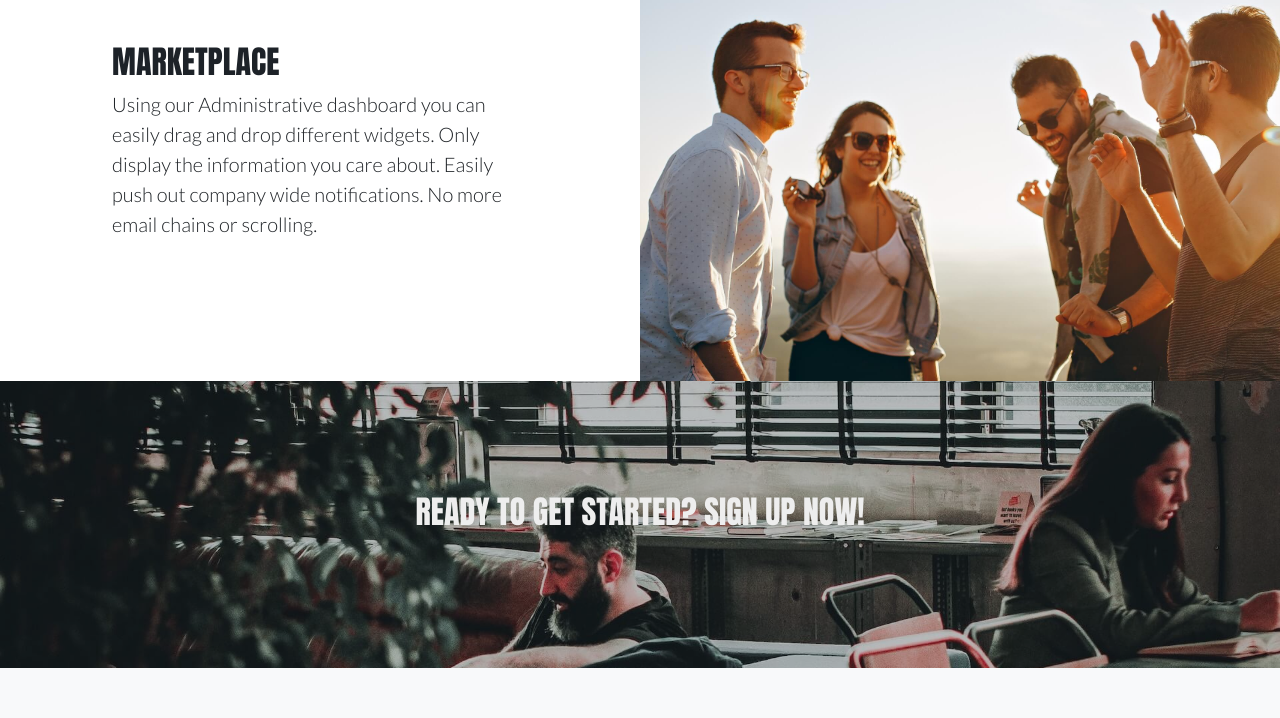
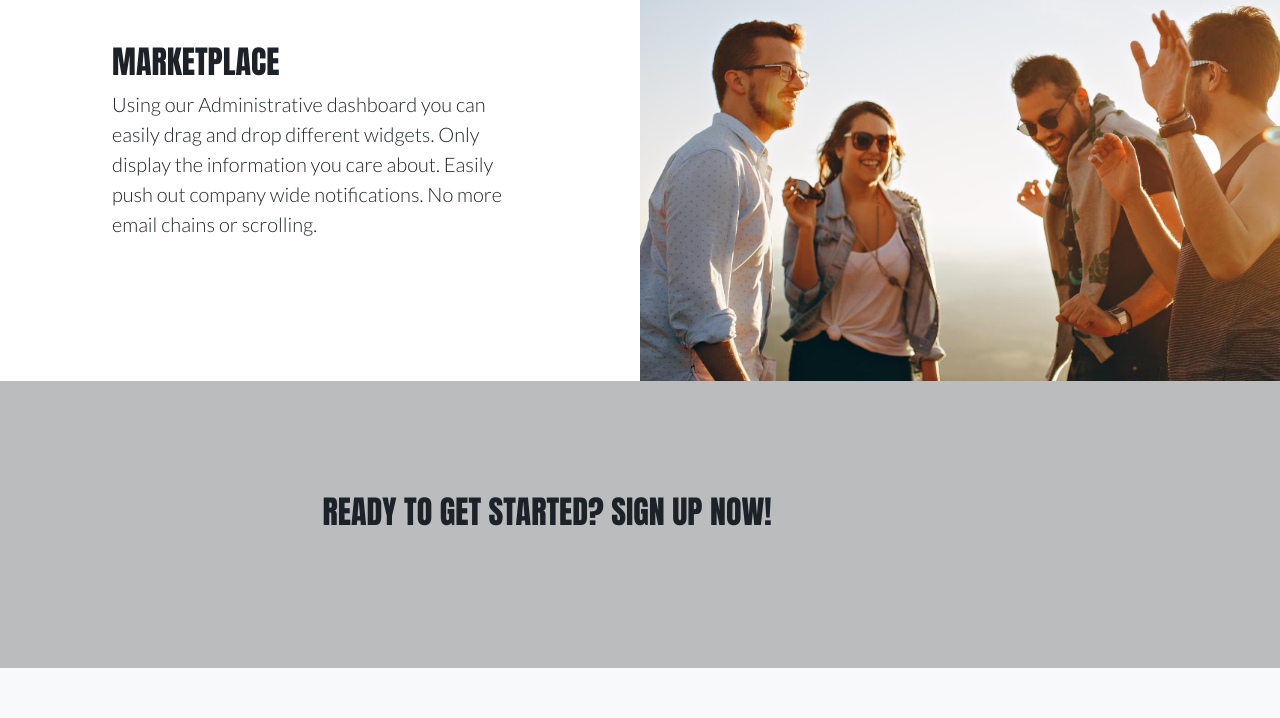
Before and after one commit to dillonlara115/foodtrucklineup.com, a website: page index.html in a window 1280 px wide. Shown: the part 2136-2854 px from the top of the page. Drawn offline with Linux system fonts and the light colour scheme; a script that the page names is missing.

Commit message:
footer signup updates

```diff
--- a/css/landing-page.css
+++ b/css/landing-page.css
@@ -128,8 +128,6 @@ header.masthead h1 {
 
 .call-to-action {
   position: relative;
-  background-color: #343a40;
-  background: url("../img/signup.jpg") no-repeat center center;
   background-size: cover;
   padding-top: 7rem;
   padding-bottom: 7rem;
@@ -145,9 +143,9 @@ header.masthead h1 {
   opacity: 0.3;
 }
 
-.call-to-action h2 {
+/* .call-to-action h2 {
    color: #eee;
-}
+} */
 
 footer.footer {
   padding-top: 4rem;
--- a/index.html
+++ b/index.html
@@ -170,11 +170,11 @@
   </section> -->
 
   <!-- Call to Action -->
-  <section class="call-to-action text-white text-center">
+  <section class="call-to-action text-white">
     <div class="overlay"></div>
     <div class="container">
       <div class="row">
-        <div class="col-xl-9 mx-auto">
+        <div class="col-md-10 col-lg-8 col-xl-7 mx-auto">
           <h2 class="mb-4">Ready to get started? Sign up now!</h2>
         </div>
         <div class="col-md-10 col-lg-8 col-xl-7 mx-auto">
```
